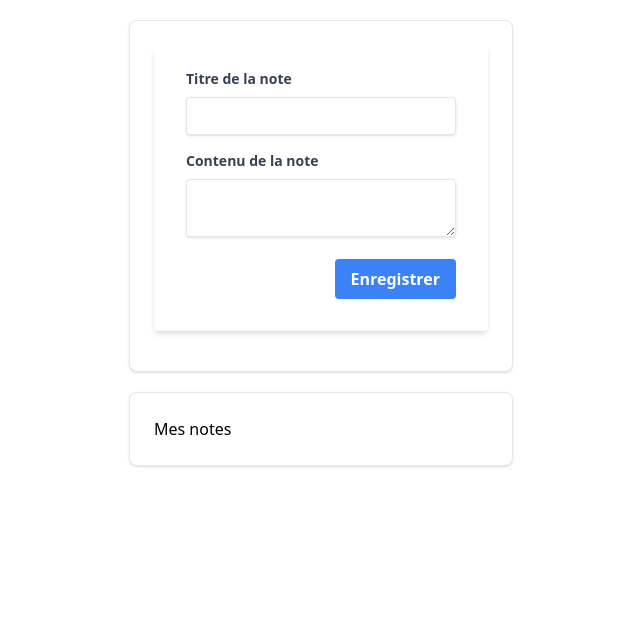
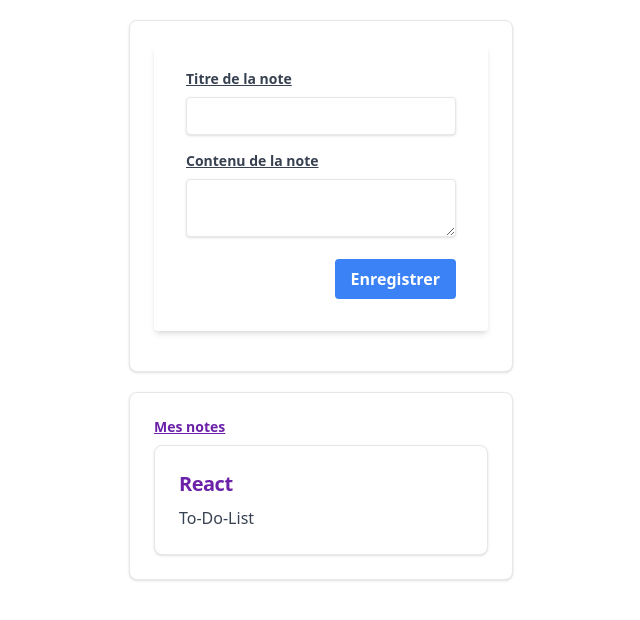
Before and after one commit to gregmaax/todolist-react-ts, a React (Vite) app: page / in a window 1280 px wide. Shown: the top 620 px of the page, without its empty margins (319-959 px from the left). Built offline with nearby package versions, Linux system fonts and the light colour scheme.

Commit message:
style affichage liste

```diff
--- a/src/App.tsx
+++ b/src/App.tsx
@@ -10,7 +10,7 @@ export type Notes = {
 };
 function App() {
 	const [notesList, setNotesList] = useState<Notes[]>([
-		{ id: '', titre: '', note: '' },
+		{ id: '1', titre: 'React', note: 'To-Do-List' },
 	]);
 
 	const addNotesHandler = (uTitre: string, uNote: string) => {
--- a/src/components/Users/AddUser.tsx
+++ b/src/components/Users/AddUser.tsx
@@ -39,7 +39,7 @@ export function AddUser(props: AddNoteProp) {
 				<div className="mb-4">
 					<label
 						htmlFor="titre"
-						className="block text-gray-700 text-sm font-bold mb-2"
+						className="block text-gray-700 text-sm font-bold underline mb-2"
 					>
 						Titre de la note
 					</label>
@@ -54,7 +54,7 @@ export function AddUser(props: AddNoteProp) {
 				<div className="mb-4">
 					<label
 						htmlFor="note"
-						className="block text-gray-700 text-sm font-bold mb-2"
+						className="block text-gray-700 text-sm underline font-bold mb-2"
 					>
 						Contenu de la note
 					</label>
--- a/src/components/Users/NotesList.tsx
+++ b/src/components/Users/NotesList.tsx
@@ -9,16 +9,26 @@ export function NotesList(props: NotesProps) {
 	return (
 		<Card>
 			<div>
-				<h1>Mes notes</h1>
+				<h1 className="block text-purple-800 text-sm underline font-bold mb-2">
+					Mes notes
+				</h1>
 			</div>
-			<div>
+
+			<ul>
 				{props.notes.map((u) => (
-					<div key={u.id}>
-						<h2>{u.titre}</h2>
-						<p>{u.note}</p>
+					<div
+						key={u.id}
+						className="block max-w-sm p-6 bg-white border border-gray-200 rounded-lg shadow hover:bg-gray-100 dark:bg-gray-800 dark:border-gray-700 dark:hover:bg-gray-700"
+					>
+						<h5 className="mb-2 text-xl font-bold tracking-tight text-purple-800 dark:text-white">
+							{u.titre}
+						</h5>
+						<p className="font-normal text-gray-700 dark:text-gray-400">
+							{u.note}
+						</p>
 					</div>
 				))}
-			</div>
+			</ul>
 		</Card>
 	);
 }
```
